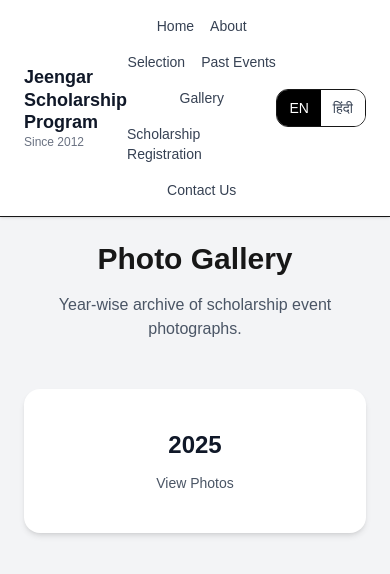
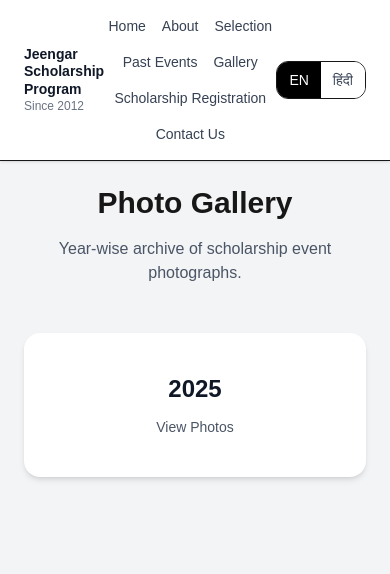
Before and after one commit to RajaKolander/jeengar-scholarship, a Next.js app: page /gallery in a window 390 px wide. Shown: the top 574 px of the page. Built offline with nearby package versions, Linux system fonts and the light colour scheme.

Commit message:
fixed mobile navbar visibility

```diff
--- a/app/components/Navbar.tsx
+++ b/app/components/Navbar.tsx
@@ -18,7 +18,7 @@ export default function Navbar() {
         {/* Left: Title */}
         <Link href="/" className="flex flex-col">
 
-          <span className="font-bold text-lg md:text-xl text-gray-900 leading-tight">
+          <span className="font-bold text-sm md:text-xl text-gray-900 leading-tight">
             {translations[lang].title}
           </span>
 
```
